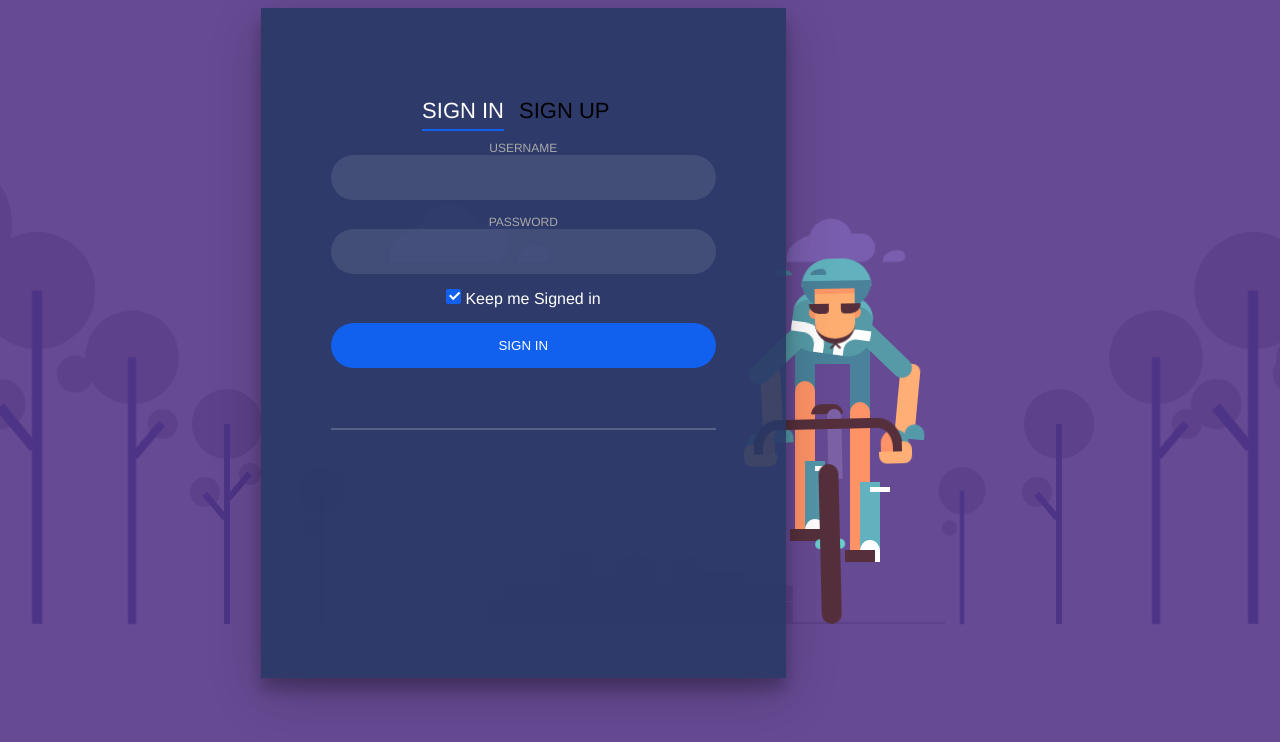
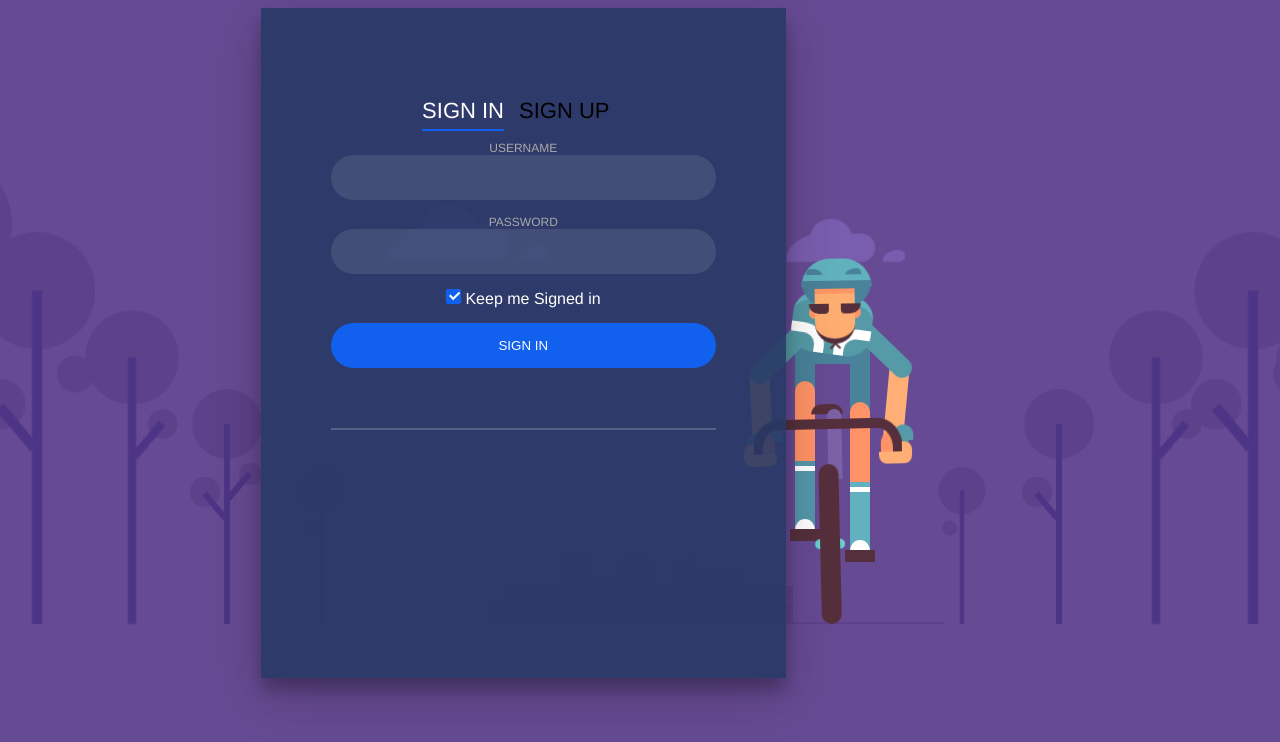
Before and after one commit to JelayDark/SocialITHackathon-InRidesBikesWebService, a Vue app in the folder inrides-wbpck/: page /#/login in a window 1280 px wide. Shown: the top 742 px of the page. Built offline with nearby package versions, Linux system fonts and the light colour scheme.

Commit message:
legs done

```diff
--- a/inrides-wbpck/src/components/DudeRolling.vue
+++ b/inrides-wbpck/src/components/DudeRolling.vue
@@ -350,10 +350,10 @@ export default {
     height:80px;
     width:inherit;
   }
-  .leg.left{animation:leg-l 1.2s linear infinite}
-  .leg.right{right:0;animation:leg-r 1.2s linear infinite}
-  .leg.left:before{background-color:#5596aa}
-  .leg.right:before{background-color:#61b2be}
+  .leg.left{animation:leg-l 1.2s linear infinite;}
+  .leg.right{right:0;animation:leg-r 1.2s linear infinite;}
+  .leg.left:before{background-color:#5596aa;margin-left: -10px;}
+  .leg.right:before{background-color:#61b2be;margin-left: -10px;}
   .legs .leg:after{
     left:50%;
     bottom:0;
@@ -369,12 +369,14 @@ export default {
     position:absolute;
     background-color:#fff;
     border-radius:50% 50% 0 0;
+    margin-left: -10px;
   }
   .legs .leg>i:before{
     height:5px;
     bottom:70px;
     width:inherit;
     background-color:inherit;
+    margin-left: -10px;
   }
   @keyframes leg-l{
     0%,100%{top:15px}
@@ -409,8 +411,8 @@ export default {
   .helmet .dtl{width:inherit;display:block}
   .helmet .dtl:before,
   .helmet .dtl:after{top:10px;width:16px;height:6px;background-color:#49829a}
-  .helmet .dtl:before{left:10px;border-radius:6px 6px 0 0;border-top-right-radius:14px 8px}
-  .helmet .dtl:after{right:10px;border-radius:6px 6px 0 0;border-top-left-radius:14px 8px}
+  .helmet .dtl:before{left:40px;border-radius:6px 6px 0 0;border-top-right-radius:14px 8px}
+  .helmet .dtl:after{right:-25px;border-radius:6px 6px 0 0;border-top-left-radius:14px 8px}
 
   .face{
     width:inherit;
@@ -501,9 +503,9 @@ export default {
     border-radius:15px 15px 0 0;
   }
   .main .hand.left .top{animation:hand-lt 1.2s linear infinite}
-  .main .hand.left .bottom{transform-origin:80% 100%;animation:hand-lb 1.2s linear infinite}
+  .main .hand.left .bottom{transform-origin:80% 100%;animation:hand-lb 1.2s linear infinite;margin-left: -11px;}
   .main .hand.right .top{animation:hand-rt 1.2s linear infinite}
-  .main .hand.right .bottom{transform-origin:80% 100%;animation:hand-rb 1.2s linear infinite}
+  .main .hand.right .bottom{transform-origin:80% 100%;animation:hand-rb 1.2s linear infinite;margin-left: -11px;}
   @keyframes hand-lt{
     0%,100%{transform:translate(-4px,8px) rotate(45deg)}
     50%{transform:translate(8px,-4px) rotate(48deg)}
```
